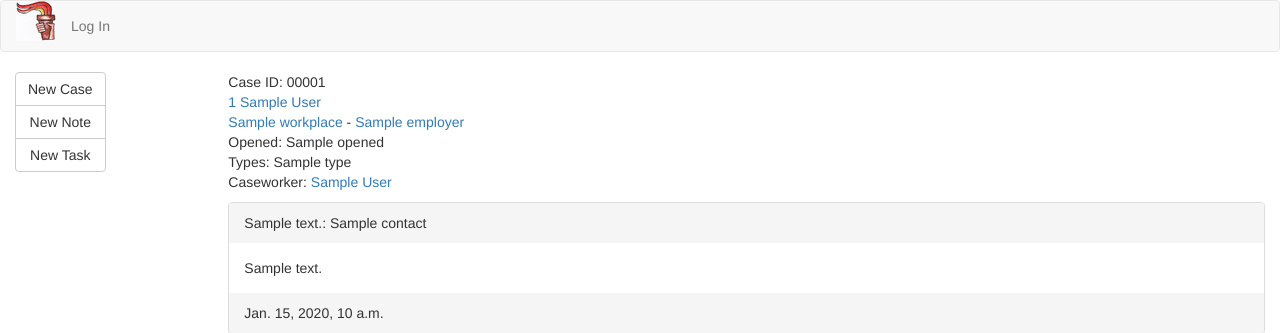
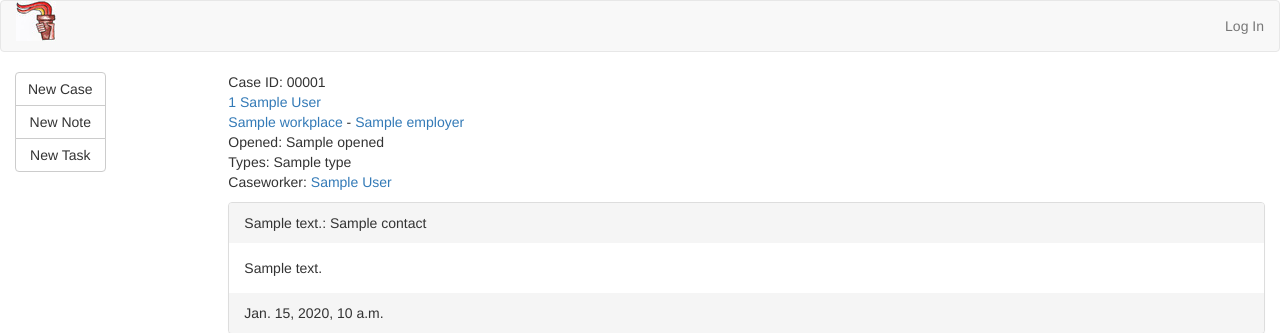
Before and after one commit to wypython/caseworkclub, a Django app: template caseworkclub/templates/caseworkclub/case_detail.html in a window 1280 px wide. Shown: the top 333 px of the page. Run offline with Django 3.2, Linux system fonts and the light colour scheme; the template is opened without the code that fills it: most values are stand-ins (such as "Sample title", 1, 10 or a date in 2020); parts of the project's set-up code (start-up, migrations or seed data) failed here and were passed over; some libraries are stand-ins or nearby versions.

Commit message:
Made logout bit go to the right on the navbar

```diff
--- a/caseworkclub/templates/caseworkclub/base.html
+++ b/caseworkclub/templates/caseworkclub/base.html
@@ -26,7 +26,13 @@
             <li>
                 <a href="{% url 'association' user.association%}">{{user.association}}</a>
             </li>
+        {% endif %}
 
+        </ul>
+
+        <ul class="nav navbar-nav navbar-right">
+
+        {% if user.is_authenticated %}
             <li>
                 <a href = "{% url 'logout' %}">Log out {{user.get_full_name}}</a>
             </li>
@@ -36,7 +42,6 @@
                 <a href = "{% url 'login' %}">Log In</a>
             </li>
         {% endif %}
-
         </ul>
     </div>
 
```
Also changed, not shown: db.sqlite3.
